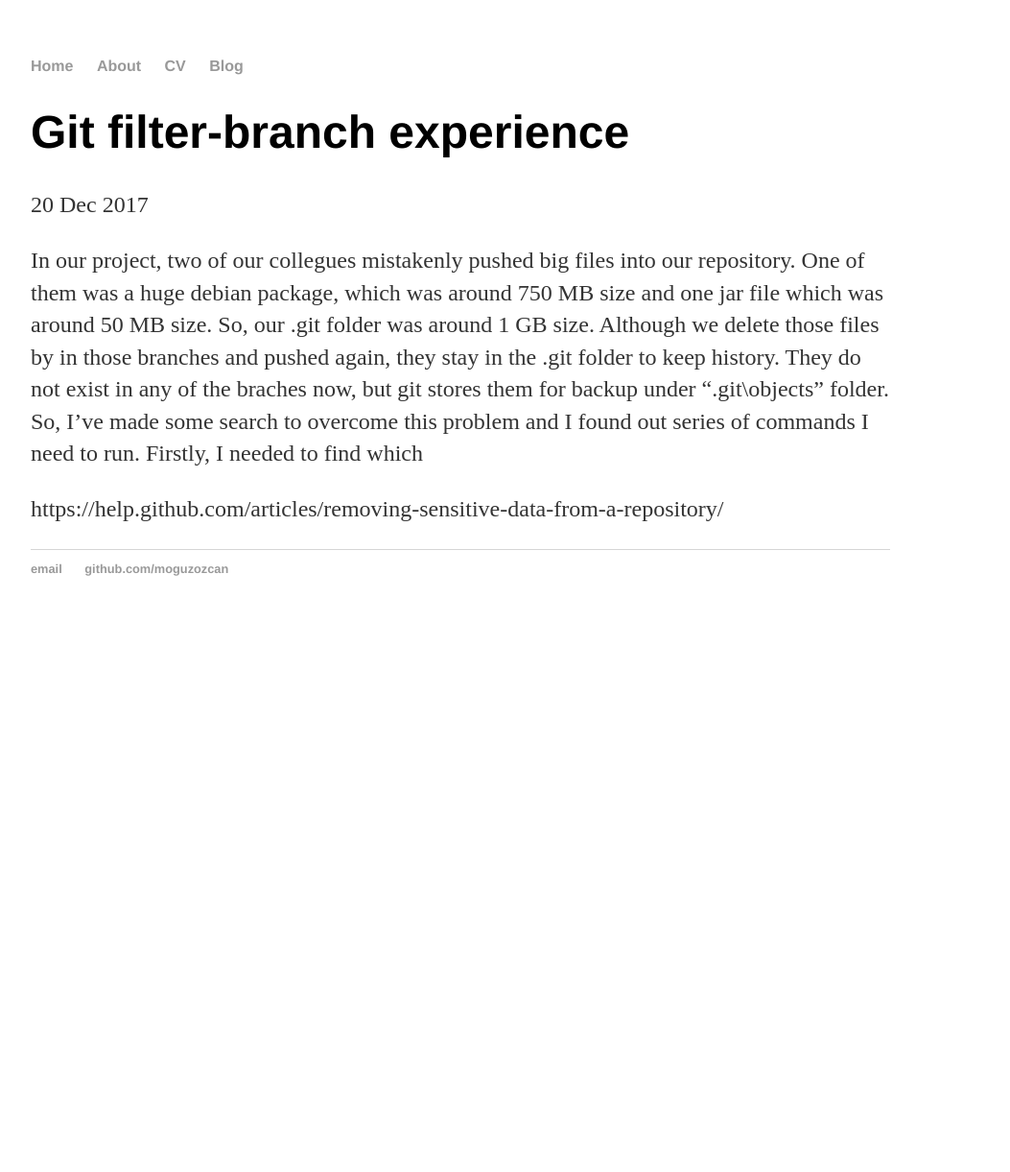
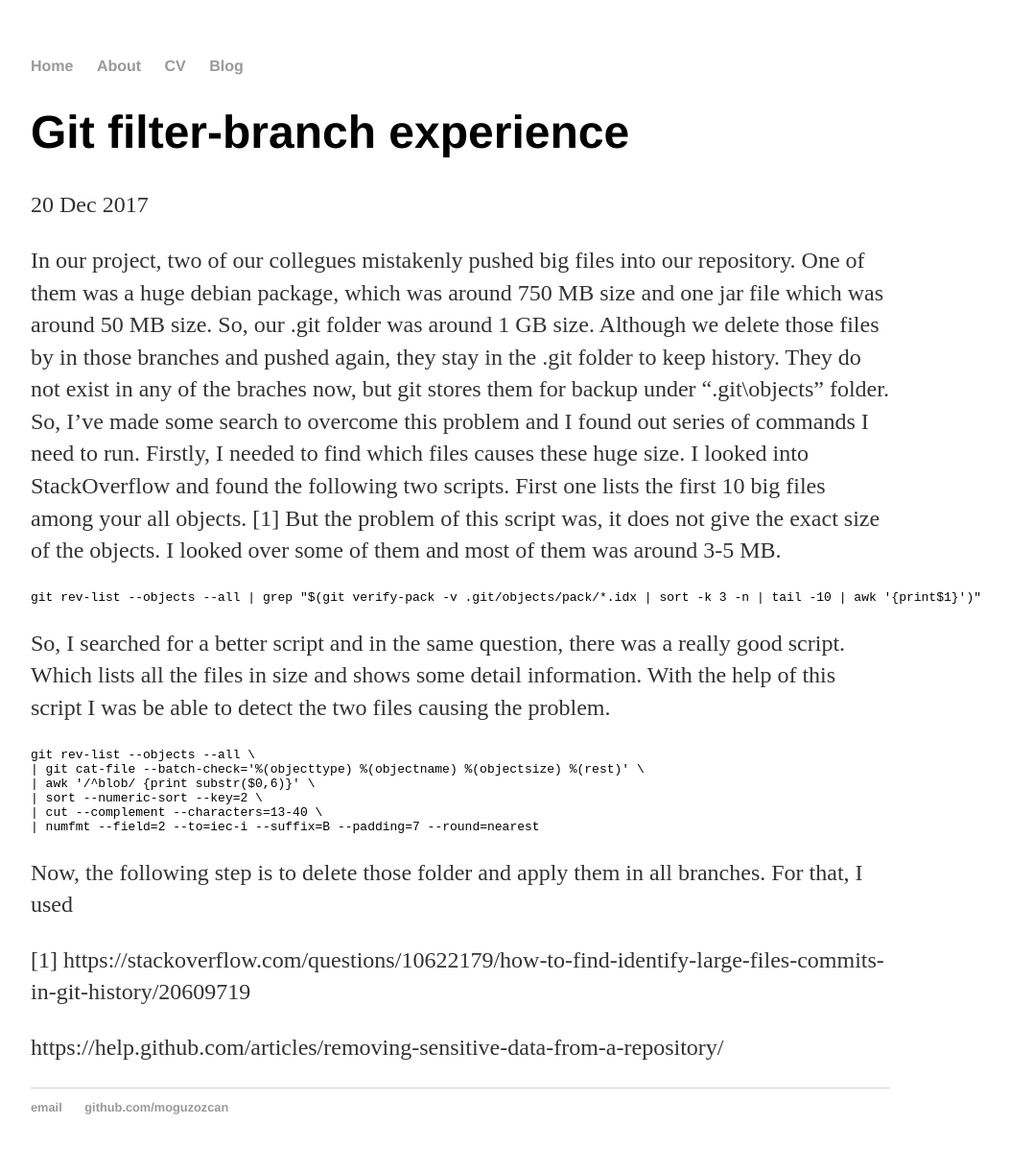
Before and after one commit to moguzozcan/moguzozcan.github.io, a Jekyll site: the page built from _posts/2017-12-20-Git-filter-branch-explanation.md, in a window 1280 px wide. Shown: the whole page at 96% size, without its empty margins (160-1213 px from the left). Built offline with Jekyll 4.4.1, drawn with Linux system fonts in a browser that asks for light colours; before the commit the page ends 900 px from its top, so only the background shows below that.

Commit message:
Update 2017-12-20-Git-filter-branch-explanation.md

````diff
--- a/_posts/2017-12-20-Git-filter-branch-explanation.md
+++ b/_posts/2017-12-20-Git-filter-branch-explanation.md
@@ -8,8 +8,27 @@ In our project, two of our collegues mistakenly pushed big files into our reposi
 around 750 MB size and one jar file which was around 50 MB size. So, our .git folder was around 1 GB size. Although we delete those files
 by in those branches and pushed again, they stay in the .git folder to keep history. They do not exist in any of the braches now, but git
 stores them for backup under ".git\objects" folder. So, I've made some search to overcome this problem and I found out series of commands
-I need to run. Firstly, I needed to find which
+I need to run. Firstly, I needed to find which files causes these huge size. I looked into StackOverflow and found the following two
+scripts. First one lists the first 10 big files among your all objects. [1] But the problem of this script was, it does not give the exact size of the objects. I looked over some of them and most of them was around 3-5 MB.
 
+```bash
+git rev-list --objects --all | grep "$(git verify-pack -v .git/objects/pack/*.idx | sort -k 3 -n | tail -10 | awk '{print$1}')"
+```
 
+So, I searched for a better script and in the same question, there was a really good script. Which lists all the files in size and shows
+some detail information. With the help of this script I was be able to detect the two files causing the problem.
+
+```bash
+git rev-list --objects --all \
+| git cat-file --batch-check='%(objecttype) %(objectname) %(objectsize) %(rest)' \
+| awk '/^blob/ {print substr($0,6)}' \
+| sort --numeric-sort --key=2 \
+| cut --complement --characters=13-40 \
+| numfmt --field=2 --to=iec-i --suffix=B --padding=7 --round=nearest
+```
+
+Now, the following step is to delete those folder and apply them in all branches. For that, I used
+
+[1] https://stackoverflow.com/questions/10622179/how-to-find-identify-large-files-commits-in-git-history/20609719
 
 https://help.github.com/articles/removing-sensitive-data-from-a-repository/
````
